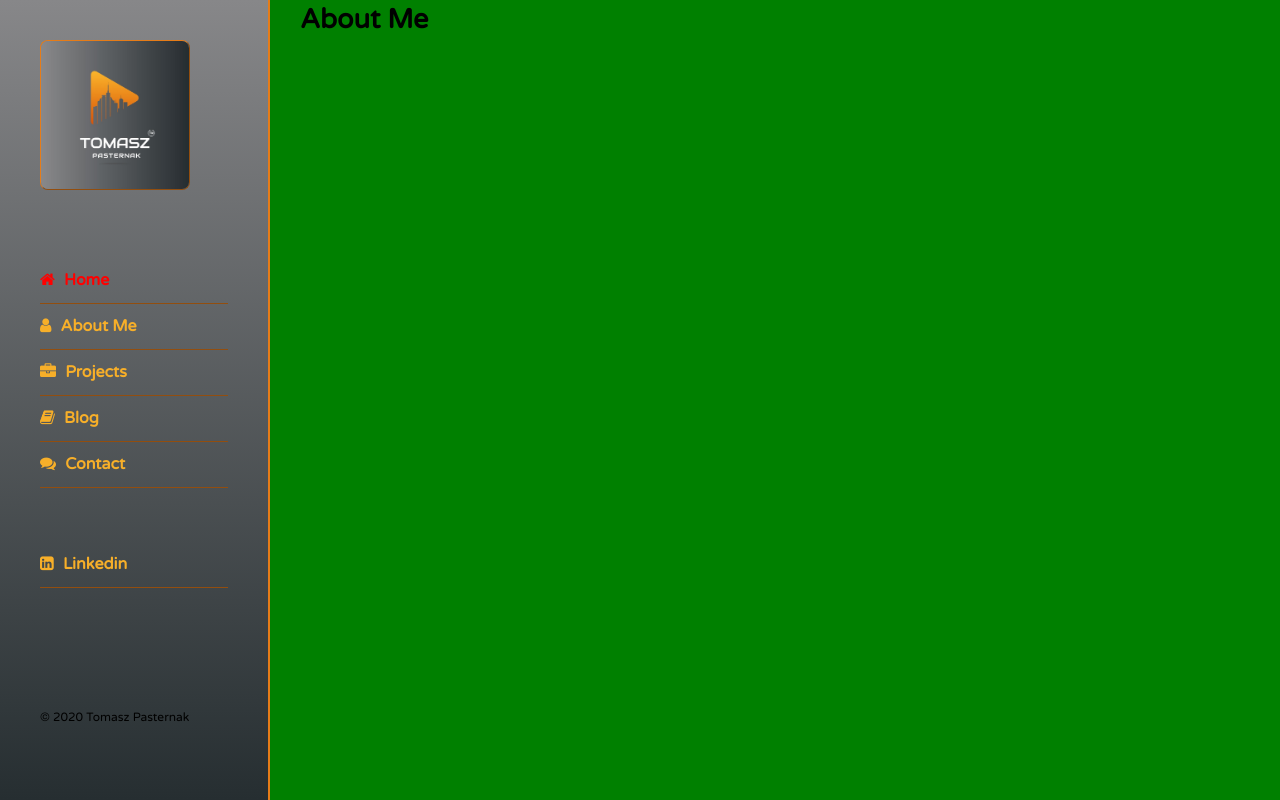
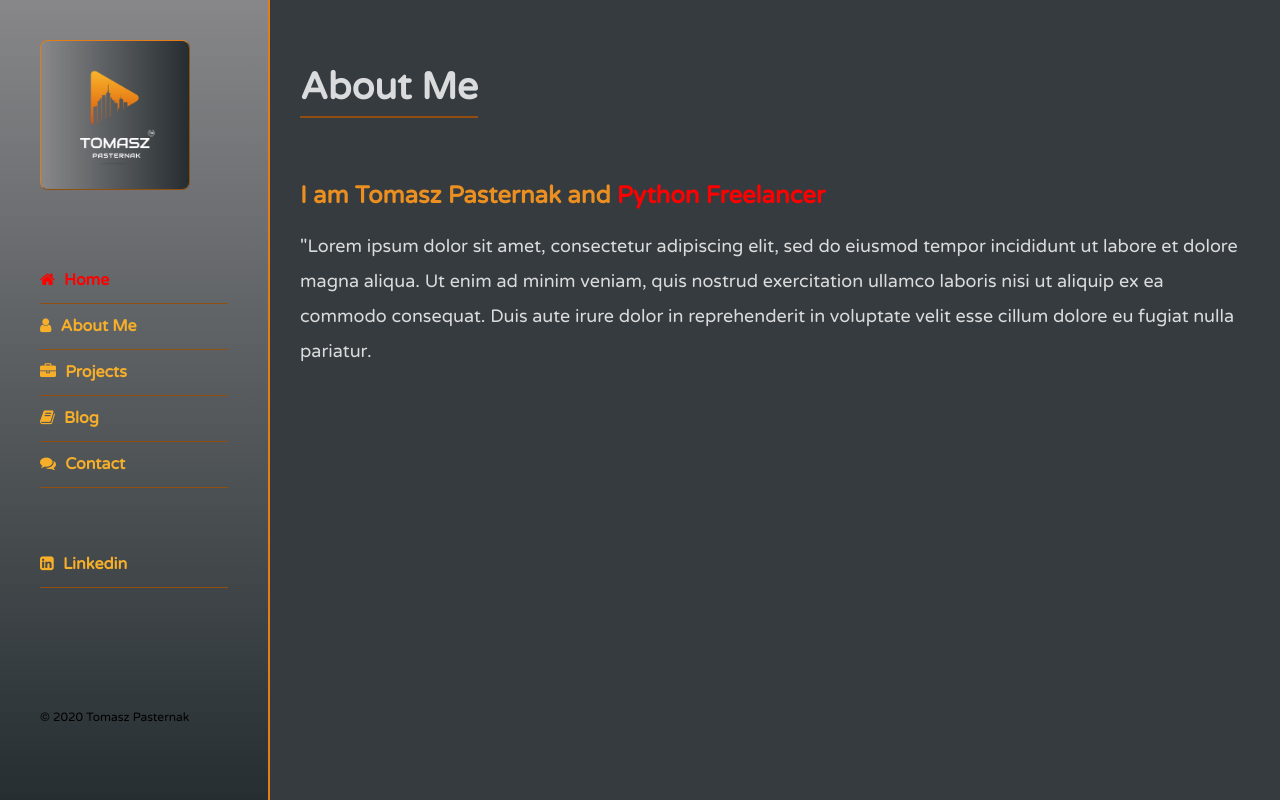
Before and after one commit to tomaszpasternak94/Django_business_card, a Django app: template business_card_project/portfolio/templates/portfolio/aboutme.html in a window 1280 px wide. Run offline with Django 3.2, Linux system fonts and the light colour scheme; the template is opened without the code that fills it, so the values that code supplies are empty; some libraries are stand-ins or nearby versions.

Commit message:
feat(23): section about me (header and text field) with custom css created.

```diff
--- a/business_card_project/portfolio/static/portfolio/custom.css
+++ b/business_card_project/portfolio/static/portfolio/custom.css
@@ -26,11 +26,36 @@ body {
     box-sizing: border-box;
 }
 .section{
-    /*background-color: #262E31;*/
-    background-color: green;
+    background-color: #363b3f;
+    /*background-color: green;*/
     min-height: 100vh;
     display: block;
     padding: 0 30px;
+}
+.section .container{
+	padding-top:60px;
+	padding-bottom: 80px;
+	/*background-color: pink; */
+	max-width: 100%;
+	/*margin: 20px;*/
+
+}
+.section-title{
+	/*background-color: red;*/
+	line-height:1.5;
+    font-family: 'Varela Round', sans-serif;
+    font-size: 25px;
+    border-bottom: 2px outset #e67c18;
+    margin-bottom: 60px;
+}
+.section-title h2{
+	color: #dadbdc;
+}
+.row{
+	display: -ms-flexbox;
+	display: flex;
+	-ms-flex-wrap: wrap;
+	flex-wrap: wrap;
 }
 .main-content{
     padding-left: 270px;
@@ -204,10 +229,33 @@ body {
 
 /* AboutMe Section*/
 
+.about-content{
+	/*background-color: red;	*/
+	flex:0 0 100%;
+	max-width: 100%;
+}
 
+.about-text{
+	/*background-color: green;	*/
+	flex:0 0 100%;
+	max-width: 100%;
 
+	/*max-width: 100%;*/
+}
+.about-text h3{
+	font-size: 24px;
+	margin-bottom: 15px;
+	font-weight: 600;
+	color: #ea8f20;
 
+}
+.about-text p{
+	color: #dadbdc;
+	font-size: 18px;
+	line-height: 35px;
+	/*background-color: pink;*/
 
+}
 
 
 /*.home-section .intro .social-media a:hover{
--- a/business_card_project/portfolio/static/portfolio/skins/havefun.css
+++ b/business_card_project/portfolio/static/portfolio/skins/havefun.css
@@ -1,4 +1,5 @@
 .aside .nav li a.active,
+.about-text h3 span,
 .aside .nav li a:hover{
 	color: #ff0000;
 }
--- a/business_card_project/portfolio/templates/portfolio/aboutme.html
+++ b/business_card_project/portfolio/templates/portfolio/aboutme.html
@@ -10,6 +10,22 @@
                 <h2>About Me</h2>
               </div>
             </div>
+              <div class="row">
+                  <div class="about-content">
+                      <div class="row">
+                          <div class="about-text">
+                              <h3>I am Tomasz Pasternak and <span>Python Freelancer</span></h3>
+                              <p>"Lorem ipsum dolor sit amet, consectetur adipiscing elit,
+                                  sed do eiusmod tempor incididunt ut labore et dolore
+                                  magna aliqua. Ut enim ad minim veniam, quis nostrud exercitation
+                                  ullamco laboris nisi ut aliquip ex ea commodo consequat.
+                                  Duis aute irure dolor in reprehenderit in voluptate velit esse
+                                  cillum dolore eu fugiat nulla pariatur.
+                              </p>
+                          </div>
+                      </div>
+                  </div>
+              </div>
           </div>
         </section>
         <!--AboutMe Section End-->
```
